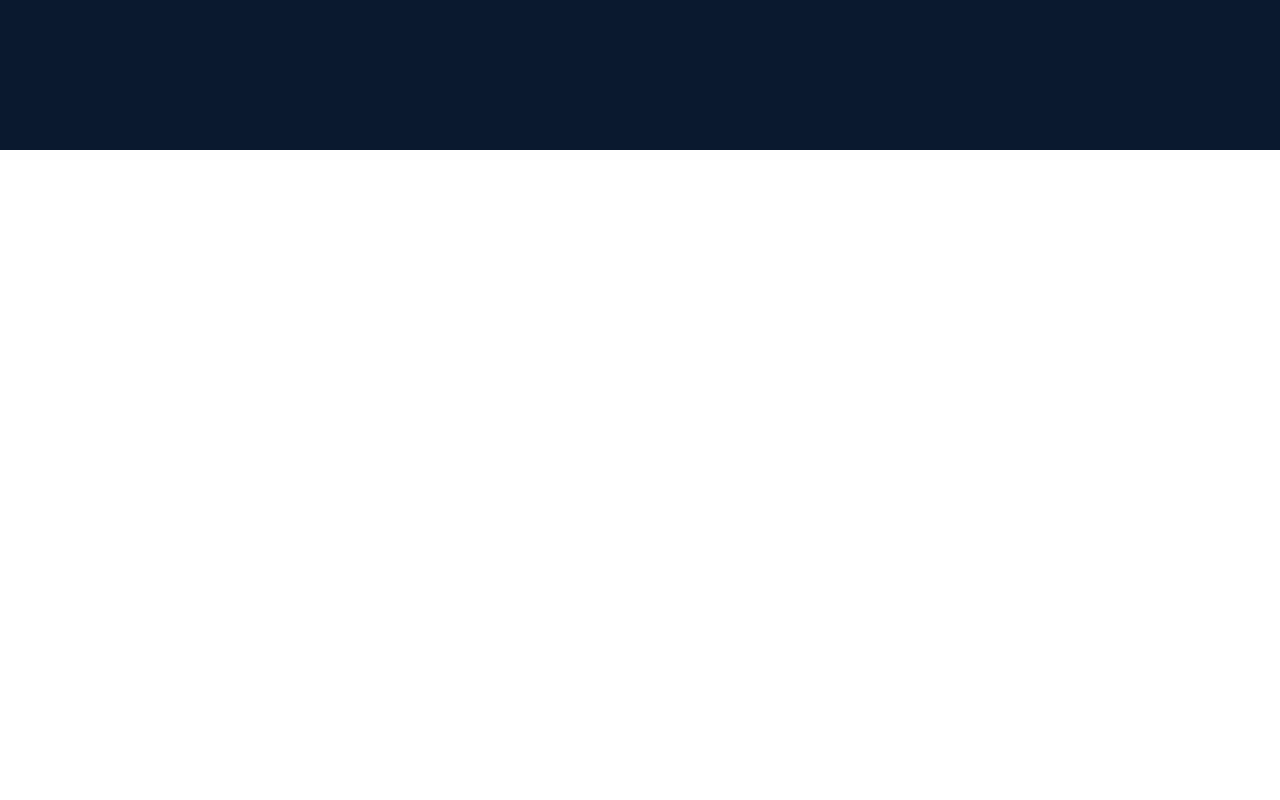
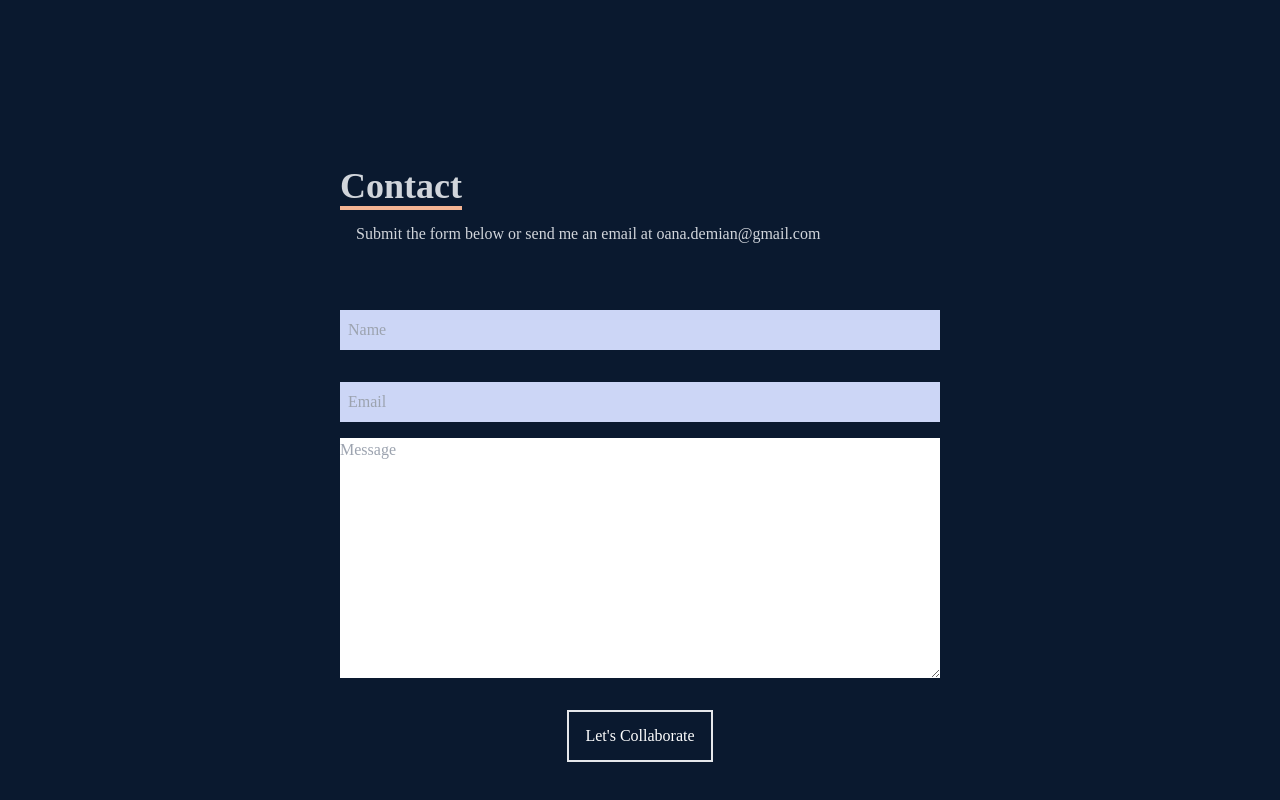
Before and after one commit to OanaDemian/portfolio-react-app, a React (Create React App) app: page / in a window 1280 px wide. Shown: the part 3050-3850 px from the top of the page. Before the commit the page ends 3200 px from the top, so only its background shows below. Built offline with nearby package versions, Linux system fonts and the light colour scheme.

Commit message:
creates contact component

```diff
--- a/package.json
+++ b/package.json
@@ -10,6 +10,7 @@
     "react-dom": "^18.2.0",
     "react-icons": "^4.8.0",
     "react-scripts": "5.0.1",
+    "react-scroll": "^1.8.9",
     "web-vitals": "^2.1.4"
   },
   "scripts": {
--- a/src/App.js
+++ b/src/App.js
@@ -1,3 +1,4 @@
+import Contact from './components/Contact.js';
 import Work from './components/Work.js';
 import Skills from './components/Skills.js';
 import About from './components/About.js';
@@ -12,6 +13,7 @@
       <About />
       <Skills />
       <Work />
+      <Contact />
     </div>
   );
 }
--- /dev/null
+++ b/src/components/Contact.js
@@ -0,0 +1,20 @@
+import React from 'react'
+
+const Contact = () => {
+  return (
+    <div name='contact' className='w-full h-screen bg-[#0a192f] flex justify-center p-4'>
+      <form method='POST' npm action='https://getform.io/f/cd17a155-8fc7-4e13-9f2d-549e26b89472' className='flex flex-col max-w-[600px] w-full'>
+        <div className='pb-8'>
+          <p className='text-4xl font-bold inline border-b-4 border-[#F4B393] text-gray-300'>Contact</p>
+          <p className='text-gray-300 p-4'>Submit the form below or send me an email at oana.demian@gmail.com</p>
+        </div>
+        <input className='my-4 p-2 bg-[#ccd6f6]' type='text' placeholder='Name' name='name' />
+        <input className='my-4 p-2 bg-[#ccd6f6]' type='email' placeholder='Email' name='email' />
+        <textarea classname='bg-[#ccd6f6] p-2' name='message' rows='10' placeholder='Message'></textarea>
+        <button className='text-white border-2 hover:bg-[#F4B393] hover:border-[#F4B393] px-4 py-3 my-8 mx-auto flex items-center'>Let's Collaborate</button>
+      </form>
+    </div>
+  )
+}
+
+export default Contact
```
Also changed, not shown: 1 other file (tests, documents, lock files or other folders).
